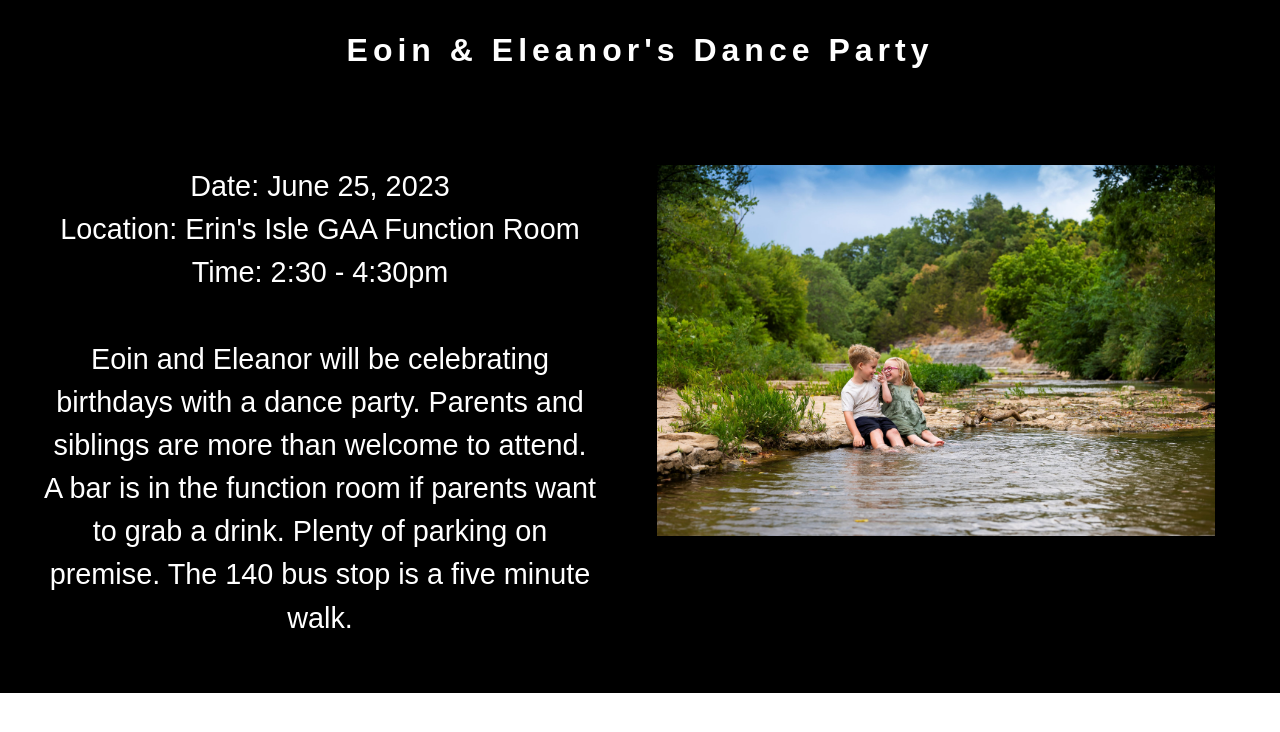
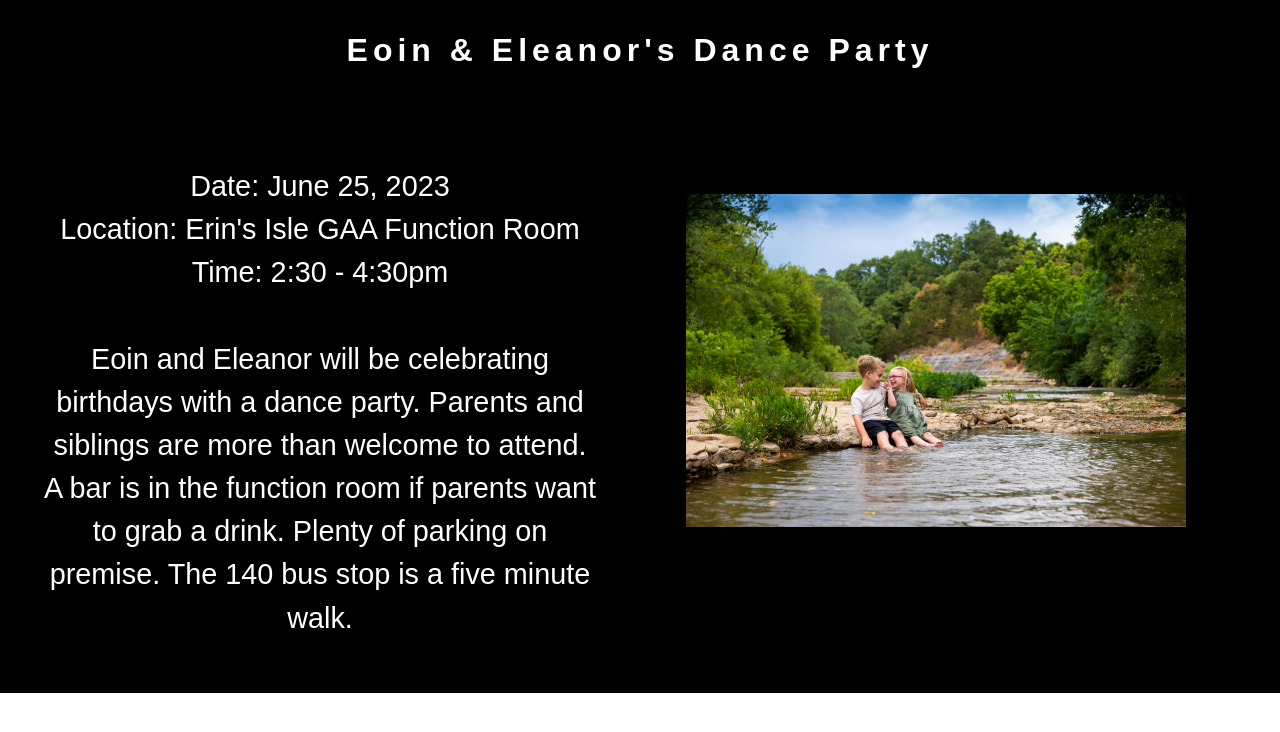
Before and after one commit to CRC26/BirthdayBash, a Svelte app: page / in a window 1280 px wide. Shown: the top 732 px of the page. Built offline with nearby package versions, Linux system fonts and the light colour scheme.

Commit message:
no message

```diff
--- a/index.html
+++ b/index.html
@@ -3,7 +3,8 @@
   <head>
     <meta charset="UTF-8" />
     <link rel="icon" href="/favicon.ico" />
-    <meta name="viewport" content="width=device-width, initial-scale=1.0" />
+    <meta name="viewport" content="width=device-width, initial-scale=1" />
+    <meta name="theme-color" content="#000000" />
     <title> Dance Party </title>
     <link rel="stylesheet" href="https://cdn.jsdelivr.net/npm/bulma@0.9.4/css/bulma.min.css">
   </head>
--- a/src/App.svelte
+++ b/src/App.svelte
@@ -1,10 +1,10 @@
 <script>
 </script>
-  <div class="title is-full is-full-mobile has-text-centered">
+  <div class="title is-full-mobile has-text-centered">
        Eoin & Eleanor's Dance Party
   </div>
   <div class="columns is-full-mobile">
-      <div class="column is-half has-text-centered">
+      <div class="column is-half is-full-mobile has-text-centered">
         <ul>
           <li>Date: June 25, 2023</li>
           <li>Location: Erin's Isle GAA Function Room</li>
@@ -16,8 +16,8 @@
            A bar is in the function room if parents want to grab a drink. Plenty of parking on premise. The 140 bus stop is a five minute walk.
         </p>
       </div>
-      <div class="column is auto">
-        <figure class='image is-250x128'>
+      <div class="column is-auto is-mobile">
+        <figure class='image'>
            <img src= "/ee2.jpg" alt="children sitting beside water">
         </figure>
       </div>
--- a/src/app.css
+++ b/src/app.css
@@ -24,10 +24,10 @@
   float:left;
  }
 
- .column is auto{
-  width: 50%;
+ .image{
+  width: 100%;
   float: right;
-  padding: 2em
+  padding: 1em
 }
 
 * {
```
